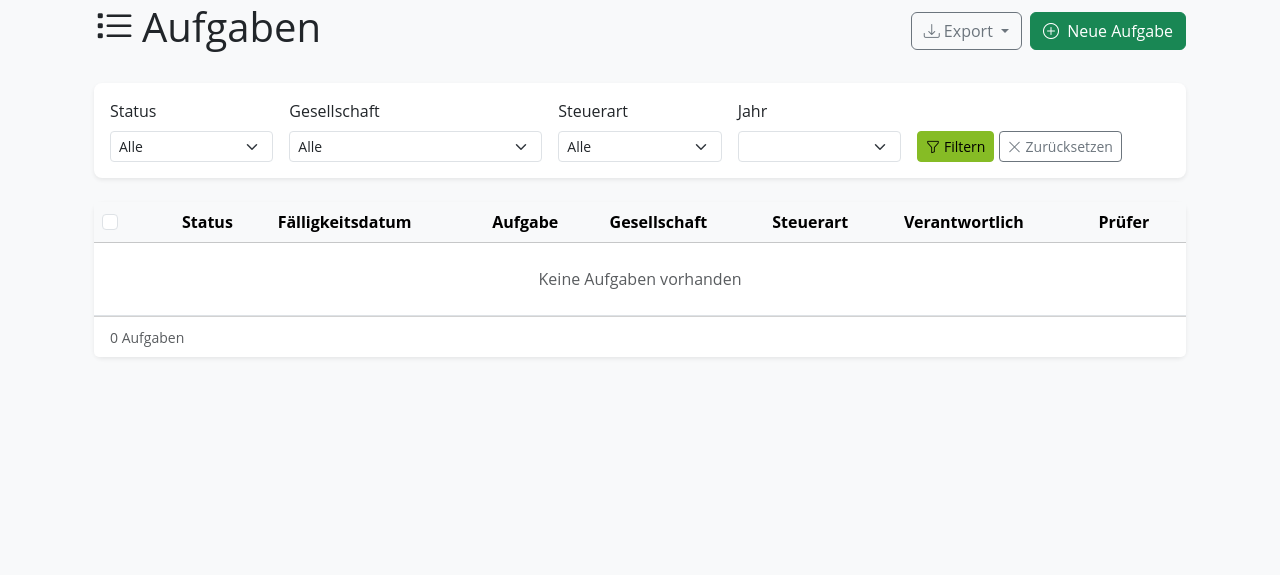
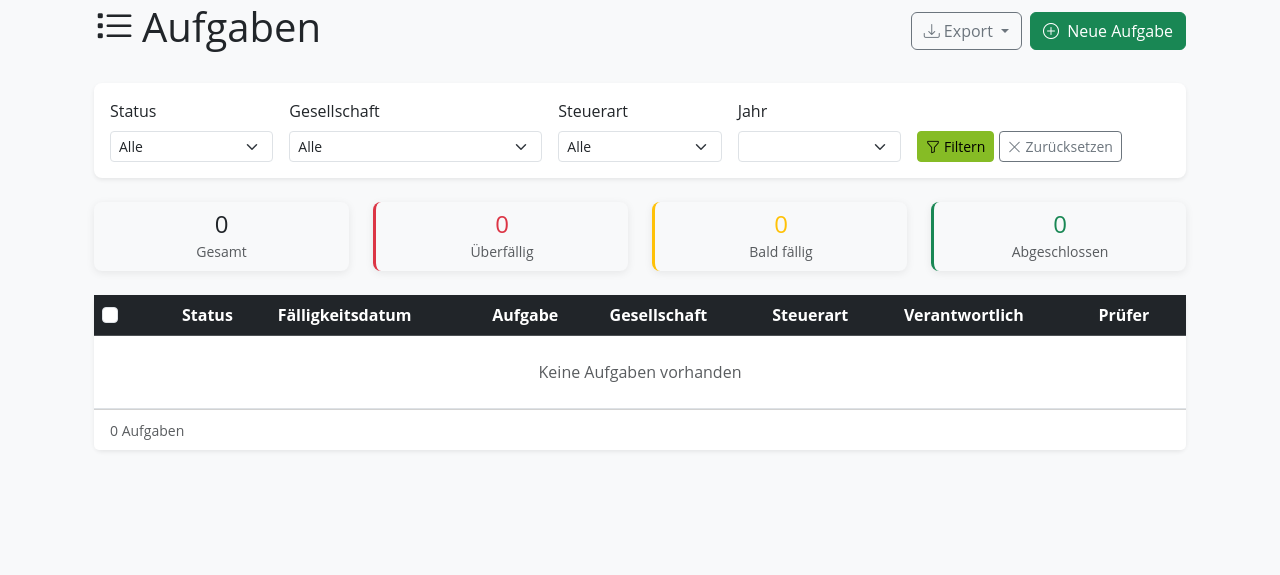
Before and after one commit to mkschulze/deloitte-projectops, a Flask app: page /tasks in a window 1280 px wide. Shown: the part 163-738 px from the top of the page. Run offline with Flask 3, Linux system fonts and the light colour scheme; the visitor is signed in with stand-in values (Sample User, id 1); data comes from the database, SQL or seed files in the repository; data that the repository does not hold is empty; some libraries are stand-ins or nearby versions.

Commit message:
v1.2.1: UI/UX improvements - stats cards, dark headers, button fixes

```diff
--- a/templates/admin/preset_form_enhanced.html
+++ b/templates/admin/preset_form_enhanced.html
@@ -708,7 +708,7 @@
                                             <h6 class="mb-0">
                                                 <i class="bi bi-calendar-check me-2"></i>
                                                 {{ 'Preview: Due Dates in' if lang == 'en' else 'Vorschau: Fälligkeiten in' }}
-                                                <span id="wizardPreviewYear">{{ "now"|datetime("Y") }}</span>
+                                                <span id="wizardPreviewYear"></span>
                                             </h6>
                                         </div>
                                         <div class="card-body">
@@ -1239,6 +1239,9 @@
         const offset = parseInt(document.getElementById('wizardDayOffset').value) || 10;
         const container = document.getElementById('wizardRecurrenceDates');
         const year = new Date().getFullYear();
+
+        // Update year display
+        document.getElementById('wizardPreviewYear').textContent = year;
 
         let dates = [];
 
--- a/templates/admin/users.html
+++ b/templates/admin/users.html
@@ -38,11 +38,11 @@
                                 {% elif user.role == 'manager' %}
                                 <span class="badge bg-primary">Manager</span>
                                 {% elif user.role == 'reviewer' %}
-                                <span class="badge bg-info">Reviewer</span>
+                                <span class="badge bg-info">{{ 'Prüfer' if lang == 'de' else 'Reviewer' }}</span>
                                 {% elif user.role == 'preparer' %}
-                                <span class="badge bg-secondary">Preparer</span>
+                                <span class="badge bg-secondary">{{ 'Bearbeiter' if lang == 'de' else 'Preparer' }}</span>
                                 {% else %}
-                                <span class="badge bg-light text-dark">Readonly</span>
+                                <span class="badge bg-light text-dark">{{ 'Nur Lesen' if lang == 'de' else 'Readonly' }}</span>
                                 {% endif %}
                             </td>
                             <td>
--- a/templates/tasks/list.html
+++ b/templates/tasks/list.html
@@ -90,6 +90,42 @@
         </div>
     </div>
 
+    <!-- Stats -->
+    <div class="row mb-4">
+        <div class="col-md-3">
+            <div class="card bg-light">
+                <div class="card-body text-center py-2">
+                    <h4 class="mb-0">{{ tasks|length }}</h4>
+                    <small class="text-muted">{{ 'Total' if lang == 'en' else 'Gesamt' }}</small>
+                </div>
+            </div>
+        </div>
+        <div class="col-md-3">
+            <div class="card bg-light border-start border-danger border-3">
+                <div class="card-body text-center py-2">
+                    <h4 class="mb-0 text-danger">{{ tasks|selectattr('is_overdue')|list|length }}</h4>
+                    <small class="text-muted">{{ t('status_overdue') }}</small>
+                </div>
+            </div>
+        </div>
+        <div class="col-md-3">
+            <div class="card bg-light border-start border-warning border-3">
+                <div class="card-body text-center py-2">
+                    <h4 class="mb-0 text-warning">{{ tasks|selectattr('is_due_soon')|list|length }}</h4>
+                    <small class="text-muted">{{ t('status_due_soon') }}</small>
+                </div>
+            </div>
+        </div>
+        <div class="col-md-3">
+            <div class="card bg-light border-start border-success border-3">
+                <div class="card-body text-center py-2">
+                    <h4 class="mb-0 text-success">{{ tasks|selectattr('status', 'equalto', 'completed')|list|length }}</h4>
+                    <small class="text-muted">{{ t('status_completed') }}</small>
+                </div>
+            </div>
+        </div>
+    </div>
+
     <!-- Bulk Actions Toolbar (hidden by default) -->
     <div id="bulkActionsBar" class="card shadow-sm mb-3 d-none" style="background-color: var(--dtt-green-1); border-color: var(--dtt-green-3);">
         <div class="card-body py-2 d-flex align-items-center justify-content-between">
@@ -124,7 +160,7 @@
         <div class="card-body p-0">
             <div class="table-responsive">
                 <table class="table table-hover mb-0" id="taskTable">
-                    <thead class="table-light">
+                    <thead class="table-dark">
                         <tr>
                             <th style="width: 40px;">
                                 <input type="checkbox" class="form-check-input" id="selectAllCheckbox" title="{{ 'Alle auswählen' if lang == 'de' else 'Select all' }}">
```
Also changed, not shown: templates/dashboard.html (+9 -9 lines), templates/tasks/detail.html (+8 -8 lines), CHANGELOG.md, 1 other file.
